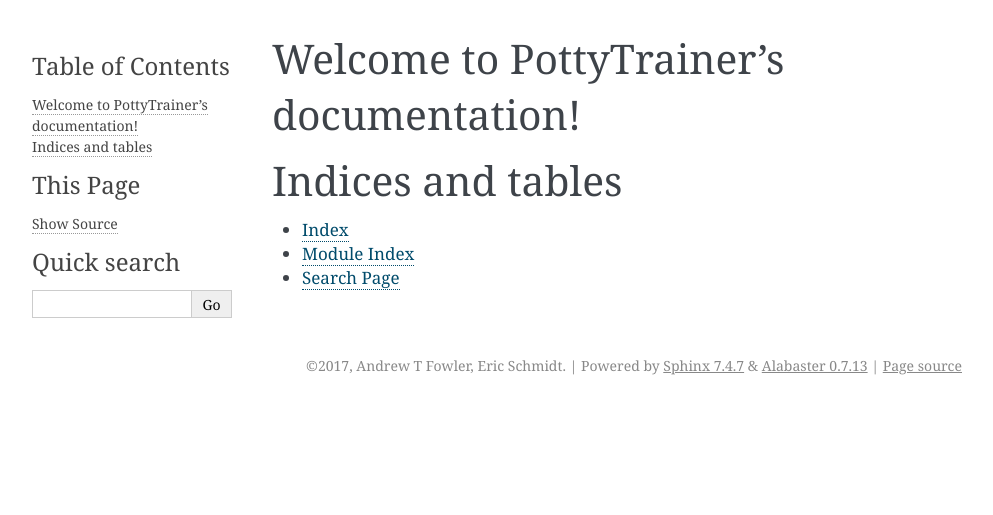
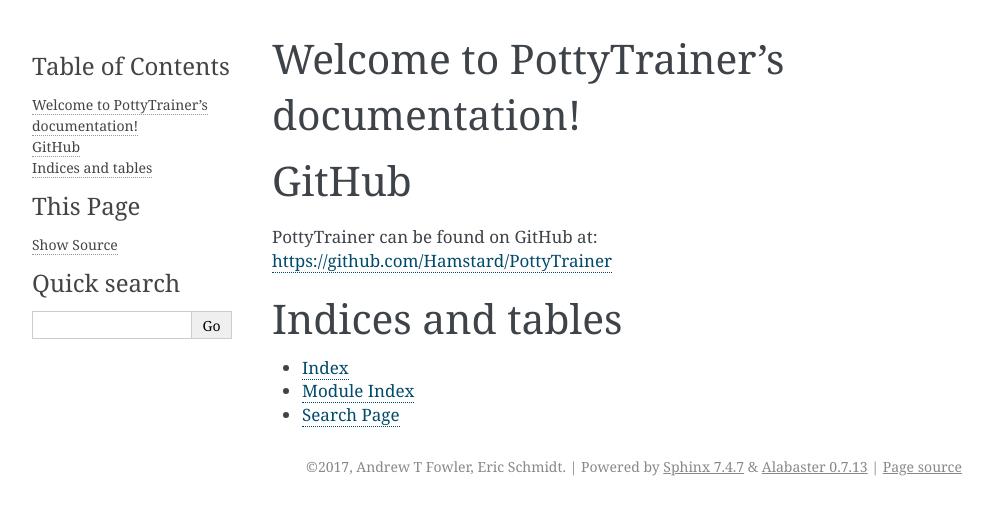
Before and after one commit to eschmidt42/EmpiricalPotentialTrainer, a Sphinx documentation site: the page built from docs/index.rst, in a window 1280 px wide. Shown: the top 515 px of the page, without its empty margins (148-1141 px from the left). Built offline with Sphinx 7.4.7, drawn with Linux system fonts in a browser that asks for light colours.

Commit message:
docs: updated index.rst

```diff
--- a/docs/index.rst
+++ b/docs/index.rst
@@ -10,7 +10,10 @@
    :maxdepth: 2
    :caption: Contents:
 
+GitHub
+======
 
+PottyTrainer can be found on GitHub at: https://github.com/Hamstard/PottyTrainer
 
 Indices and tables
 ==================
```
